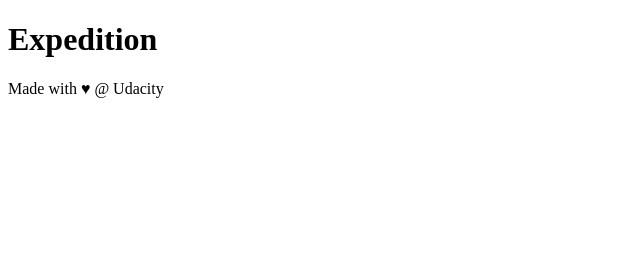
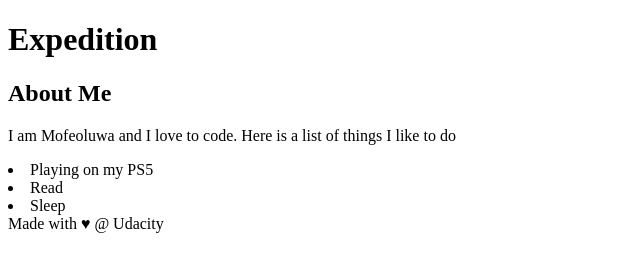
Before and after one commit to Mofe2014/new-git-project, a plain HTML site: page index.html in a window 1280 px wide. Shown: the whole page, without its empty margins (0-640 px from the left). Drawn offline with Linux system fonts and the light colour scheme.

Commit message:
Added aside element and content about me

```diff
--- a/index.html
+++ b/index.html
@@ -19,6 +19,15 @@
         </main>
     </div>
 
+    <aside>
+        <h2>About Me</h2>
+
+        <p>I am Mofeoluwa and I love to code. Here is a list of things I like to do</p>
+        <li>Playing on my PS5</li>
+        <li>Read</li>
+        <li>Sleep</li>
+    </aside>
+
     <footer>
         Made with ♥ @ Udacity
     </footer>
```
